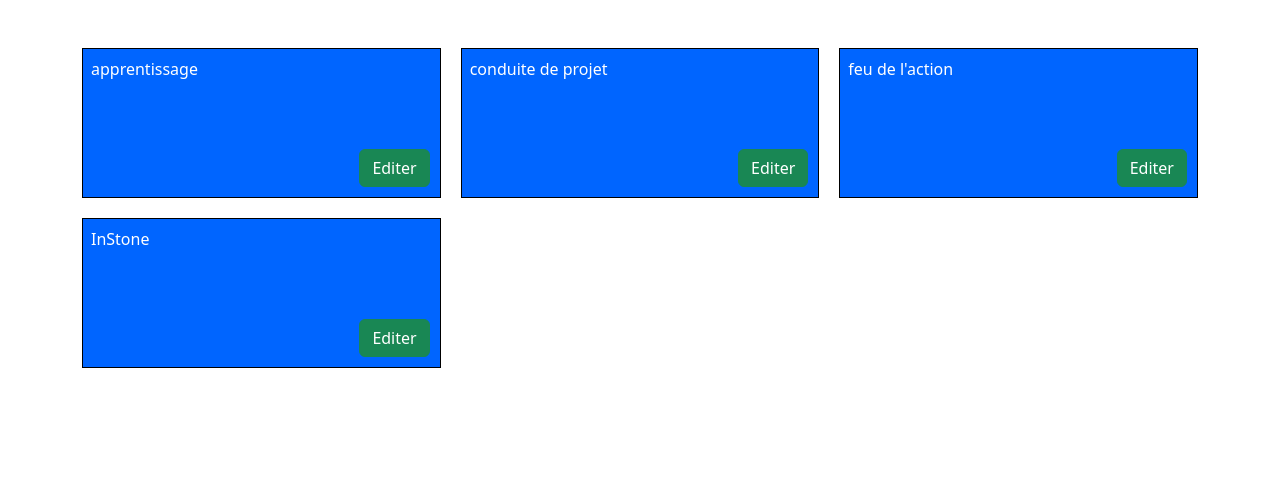
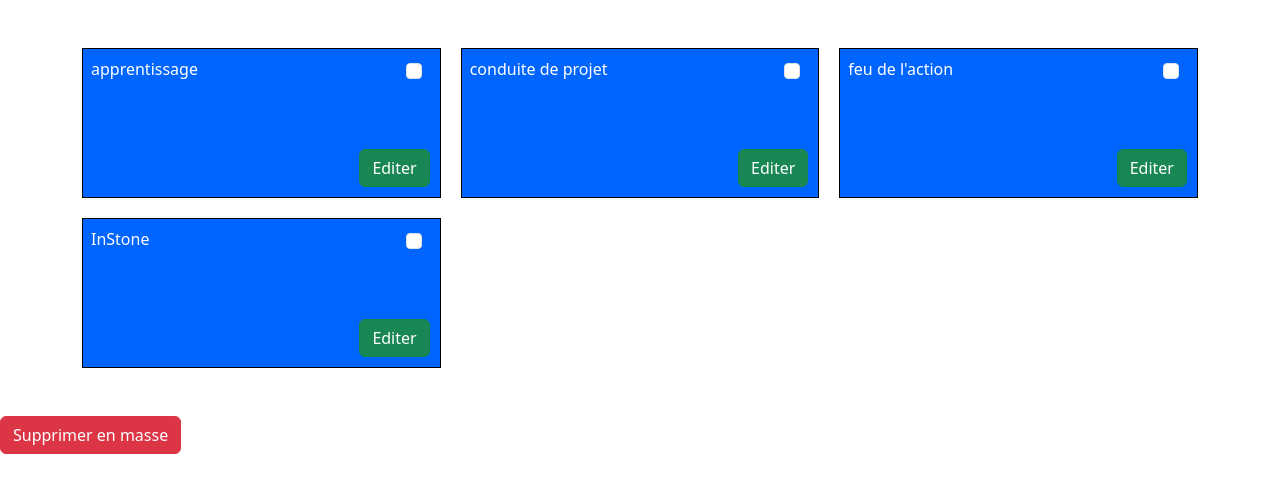
Before and after one commit to naqiibMehdi/taskManager, a React (Vite) app: page /spaces in a window 1280 px wide. Shown: the top 492 px of the page. Built offline with nearby package versions, Linux system fonts and the light colour scheme.

Commit message:
delete spaces with tables associated

```diff
--- a/src/components/FormUpdateSpace.jsx
+++ b/src/components/FormUpdateSpace.jsx
@@ -1,6 +1,5 @@
 import { useState } from "react"
 import { useDispatch, useSelector } from "react-redux"
-import { updateTable } from "../redux/tables/tablesSlice"
 import { displayFormUpdate, updateSpace } from "../redux/tables/spaceSlice"
 import { MuiColorInput } from "mui-color-input"
 
@@ -30,11 +29,12 @@ function FormUpdateSpace() {
                 })
               )
               dispatch(displayFormUpdate(false))
+              setColor("")
             }}
           >
             <div className="form-group">
               <label htmlFor="titre" className="mb-2">
-                Edition du titre de la Table
+                Edition du titre et de la couleur de fond du Space
               </label>
               <input
                 type="text"
--- a/src/components/SpaceItem.jsx
+++ b/src/components/SpaceItem.jsx
@@ -1,12 +1,15 @@
 import React from "react"
 import { useDispatch } from "react-redux"
 import { Link } from "react-router-dom"
-import { displayFormUpdate, getSpace } from "../redux/tables/spaceSlice"
+import {
+  addSpacesToDelete,
+  displayFormUpdate,
+  getSpace,
+} from "../redux/tables/spaceSlice"
 
 export default function SpaceItem({ space }) {
   const dispatch = useDispatch()
   return (
-    <Link to={`/spaces/${space.id}/tables`} style={{ textDecoration: "none" }}>
     <div
       style={{
         height: "150px",
@@ -15,9 +18,27 @@ export default function SpaceItem({ space }) {
         position: "relative",
       }}
     >
-        <p className="pt-2 px-2" style={{ color: "#ffffff" }}>
+      <Link
+        to={`/spaces/${space.id}/tables`}
+        style={{ textDecoration: "none" }}
+      >
+        <p
+          className="pt-2 px-2"
+          style={{ color: "#ffffff", width: "fit-content" }}
+        >
           {space.title}
         </p>
+      </Link>
+      <div
+        className="form-check"
+        style={{ position: "absolute", top: "10px", right: "10px" }}
+      >
+        <input
+          type="checkbox"
+          className="form-check-input"
+          onChange={() => dispatch(addSpacesToDelete(space.id))}
+        />
+      </div>
       <button
         className="btn btn-success"
         style={{ position: "absolute", bottom: "10px", right: "10px" }}
@@ -30,6 +51,5 @@ export default function SpaceItem({ space }) {
         Editer
       </button>
     </div>
-    </Link>
   )
 }
--- a/src/components/SpaceList.jsx
+++ b/src/components/SpaceList.jsx
@@ -1,11 +1,15 @@
 import React, { useEffect } from "react"
-import { useSelector } from "react-redux"
+import { useDispatch, useSelector } from "react-redux"
 import SpaceItem from "./SpaceItem"
 import FormUpdateSpace from "./FormUpdateSpace"
+import { deleteSpaces } from "../redux/tables/spaceSlice"
+import { deleteTablesWithSpaces } from "../redux/tables/tablesSlice"
 
 export default function SpaceList() {
   const spaces = useSelector((state) => state.spaces.spaces)
   const displayForm = useSelector((state) => state.spaces.hideFormUpdate)
+  const listSpacesToDelete = useSelector((state) => state.spaces.spacesToDelete)
+  const dispatch = useDispatch()
   return (
     <>
       {displayForm && <FormUpdateSpace />}
@@ -21,6 +25,15 @@ export default function SpaceList() {
           <SpaceItem space={space} key={space.id} />
         ))}
       </div>
+      <button
+        className="btn btn-danger"
+        onClick={() => {
+          dispatch(deleteTablesWithSpaces(listSpacesToDelete))
+          dispatch(deleteSpaces(listSpacesToDelete))
+        }}
+      >
+        Supprimer en masse
+      </button>
     </>
   )
 }
--- a/src/redux/tables/spaceSlice.js
+++ b/src/redux/tables/spaceSlice.js
@@ -29,6 +29,7 @@ const SpaceSlice = createSlice({
     spaces,
     space: {},
     hideFormUpdate: null,
+    spacesToDelete: [],
   },
   reducers: {
     displayFormUpdate: (state, { payload }) => {
@@ -46,9 +47,26 @@ const SpaceSlice = createSlice({
       state.spaces[index].bgcolor = payload.bgcolor
       state.spaces[index].title = payload.title
     },
+    addSpacesToDelete: (state, { payload }) => {
+      state.spacesToDelete.push(payload)
+    },
+    deleteSpaces: (state, { payload }) => {
+      let newSpaces = state.spaces.filter((space) => {
+        if (!payload.includes(space.id)) {
+          return space
+        }
+      })
+      state.spaces = newSpaces
+    },
   },
 })
 
-export const { displayFormUpdate, getSpace, updateSpace } = SpaceSlice.actions
+export const {
+  displayFormUpdate,
+  getSpace,
+  updateSpace,
+  addSpacesToDelete,
+  deleteSpaces,
+} = SpaceSlice.actions
 
 export default SpaceSlice
--- a/src/redux/tables/tablesSlice.js
+++ b/src/redux/tables/tablesSlice.js
@@ -9,6 +9,7 @@ const TablesSlice = createSlice({
       { id: 2, title: "Sujet de la prochaine réunion", order: 2, spaceId: 2 },
       { id: 3, title: "a faire", order: 3, spaceId: 3 },
       { id: 4, title: "en cours", order: 4, spaceId: 4 },
+      { id: 1, title: "test", order: 5, spaceId: 1 },
     ],
     table: {},
   },
@@ -17,7 +18,7 @@ const TablesSlice = createSlice({
       state.tables.push({
         id: uuidv4(),
         title: payload.title,
-        order: state.length + 1,
+        order: state.tables.length + 1,
         spaceId: payload.spaceId,
       })
     },
@@ -37,10 +38,23 @@ const TablesSlice = createSlice({
         (t) => t.id.toString() === payload.toString()
       )
     },
+    deleteTablesWithSpaces: (state, { payload }) => {
+      let newTables = state.tables.filter((table) => {
+        if (!payload.includes(parseInt(table.spaceId))) {
+          return table
+        }
+      })
+      state.tables = newTables
+    },
   },
 })
 
-export const { addTable, updateTable, deleteTable, getOneTable } =
-  TablesSlice.actions
+export const {
+  addTable,
+  updateTable,
+  deleteTable,
+  getOneTable,
+  deleteTablesWithSpaces,
+} = TablesSlice.actions
 
 export default TablesSlice
```
Lines whose indentation alone changed are shown as unchanged.
